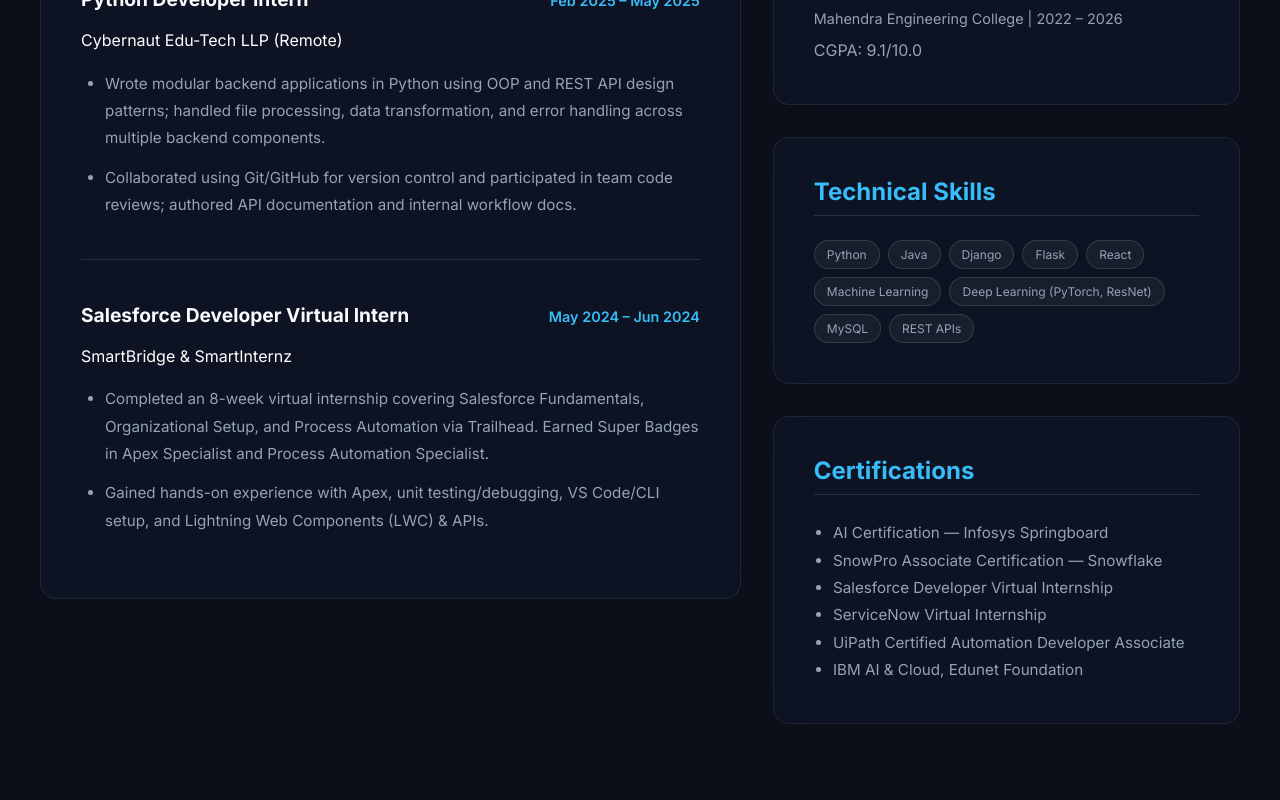
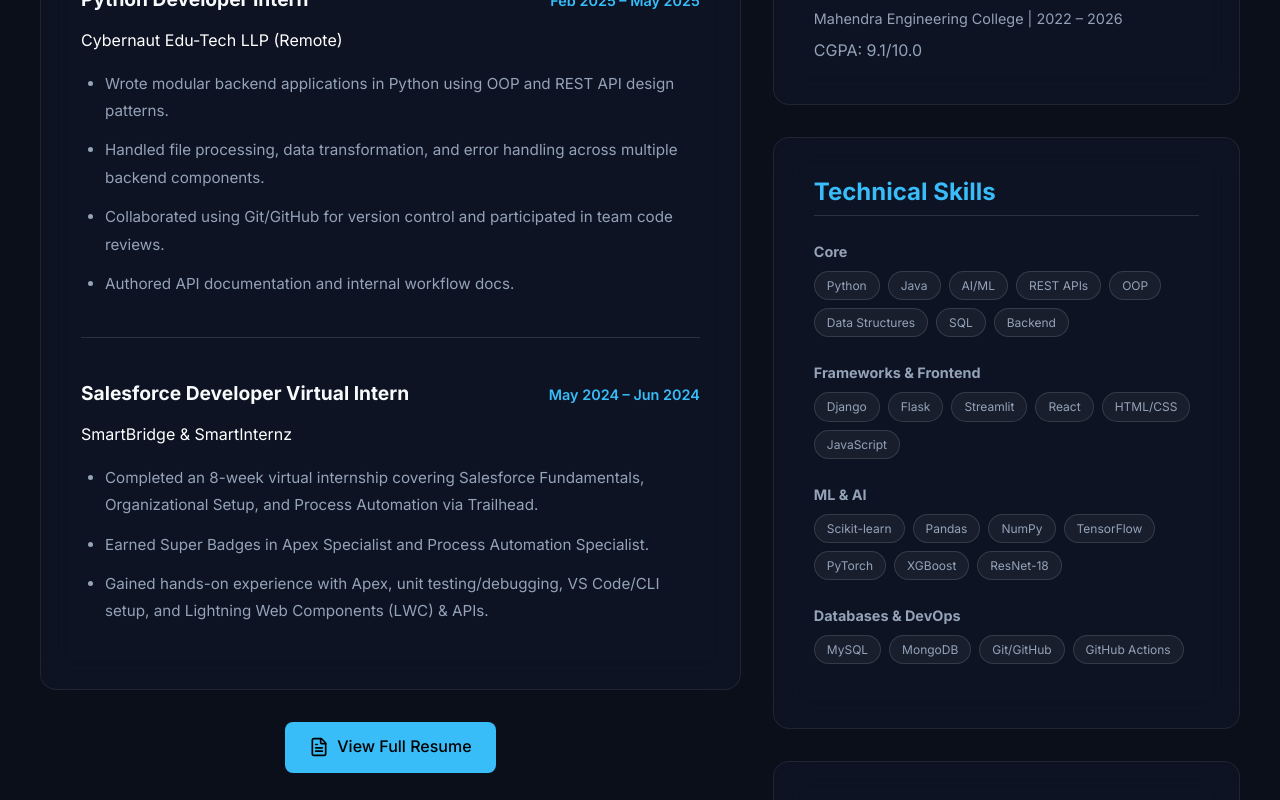
Before and after one commit to Sabrin-s/SABRIN-S, a React (Vite) app: page / in a window 1280 px wide. Shown: the part 2640-3440 px from the top of the page. Built offline with nearby package versions, Linux system fonts and the light colour scheme.

Commit message:
Refine resume layout and content

```diff
--- a/src/App.tsx
+++ b/src/App.tsx
@@ -128,11 +128,8 @@
 
       {/* Resume Section */}
       <section id="resume" className="resume container">
-        <div className="section-header" style={{ display: 'flex', flexWrap: 'wrap', gap: '1rem', justifyContent: 'space-between', alignItems: 'center', marginBottom: '3rem' }}>
-          <h2 className="section-title" style={{ marginBottom: 0 }}>Resume & Experience</h2>
-          <a href="/assets/resume.pdf" target="_blank" rel="noopener noreferrer" className="btn btn-primary" style={{ padding: '0.6rem 1.2rem', fontSize: '0.9rem' }}>
-            <FileText size={18} /> Download Full Resume
-          </a>
+        <div className="section-header" style={{ marginBottom: '3rem' }}>
+          <h2 className="section-title" style={{ marginBottom: 0, textAlign: 'left' }}>Resume & Experience</h2>
         </div>
 
         <div className="resume-layout">
@@ -148,8 +145,10 @@
                 </div>
                 <p className="resume-meta" style={{ marginBottom: '1rem', color: '#fff', fontSize: '1rem' }}>Cybernaut Edu-Tech LLP (Remote)</p>
                 <ul style={{ paddingLeft: '1.5rem', lineHeight: '1.8' }}>
-                  <li style={{ marginBottom: '0.75rem' }}>Wrote modular backend applications in Python using OOP and REST API design patterns; handled file processing, data transformation, and error handling across multiple backend components.</li>
-                  <li>Collaborated using Git/GitHub for version control and participated in team code reviews; authored API documentation and internal workflow docs.</li>
+                  <li style={{ marginBottom: '0.75rem' }}>Wrote modular backend applications in Python using OOP and REST API design patterns.</li>
+                  <li style={{ marginBottom: '0.75rem' }}>Handled file processing, data transformation, and error handling across multiple backend components.</li>
+                  <li style={{ marginBottom: '0.75rem' }}>Collaborated using Git/GitHub for version control and participated in team code reviews.</li>
+                  <li>Authored API documentation and internal workflow docs.</li>
                 </ul>
               </div>
 
@@ -162,10 +161,18 @@
                 </div>
                 <p className="resume-meta" style={{ marginBottom: '1rem', color: '#fff', fontSize: '1rem' }}>SmartBridge & SmartInternz</p>
                 <ul style={{ paddingLeft: '1.5rem', lineHeight: '1.8' }}>
-                  <li style={{ marginBottom: '0.75rem' }}>Completed an 8-week virtual internship covering Salesforce Fundamentals, Organizational Setup, and Process Automation via Trailhead. Earned Super Badges in Apex Specialist and Process Automation Specialist.</li>
+                  <li style={{ marginBottom: '0.75rem' }}>Completed an 8-week virtual internship covering Salesforce Fundamentals, Organizational Setup, and Process Automation via Trailhead.</li>
+                  <li style={{ marginBottom: '0.75rem' }}>Earned Super Badges in Apex Specialist and Process Automation Specialist.</li>
                   <li>Gained hands-on experience with Apex, unit testing/debugging, VS Code/CLI setup, and Lightning Web Components (LWC) & APIs.</li>
                 </ul>
               </div>
+            </div>
+
+            {/* View Full Resume Button placed after experience */}
+            <div style={{ marginTop: '2rem', textAlign: 'center' }}>
+              <a href="/assets/resume.pdf" target="_blank" rel="noopener noreferrer" className="btn btn-primary" style={{ padding: '0.8rem 1.5rem', fontSize: '1rem' }}>
+                <FileText size={20} /> View Full Resume
+              </a>
             </div>
           </div>
 
@@ -182,16 +189,54 @@
 
             <div className="resume-card glass-panel" style={{ marginBottom: '2rem' }}>
               <h3>Technical Skills</h3>
+
+              <div style={{ marginBottom: '1.5rem' }}>
+                <strong style={{ display: 'block', marginBottom: '0.5rem', color: 'var(--text-secondary)', fontSize: '0.9rem' }}>Core</strong>
                 <div className="skills-tags">
                   <span className="tech-tag">Python</span>
                   <span className="tech-tag">Java</span>
+                  <span className="tech-tag">AI/ML</span>
+                  <span className="tech-tag">REST APIs</span>
+                  <span className="tech-tag">OOP</span>
+                  <span className="tech-tag">Data Structures</span>
+                  <span className="tech-tag">SQL</span>
+                  <span className="tech-tag">Backend</span>
+                </div>
+              </div>
+
+              <div style={{ marginBottom: '1.5rem' }}>
+                <strong style={{ display: 'block', marginBottom: '0.5rem', color: 'var(--text-secondary)', fontSize: '0.9rem' }}>Frameworks & Frontend</strong>
+                <div className="skills-tags">
                   <span className="tech-tag">Django</span>
                   <span className="tech-tag">Flask</span>
+                  <span className="tech-tag">Streamlit</span>
                   <span className="tech-tag">React</span>
-                <span className="tech-tag">Machine Learning</span>
-                <span className="tech-tag">Deep Learning (PyTorch, ResNet)</span>
+                  <span className="tech-tag">HTML/CSS</span>
+                  <span className="tech-tag">JavaScript</span>
+                </div>
+              </div>
+
+              <div style={{ marginBottom: '1.5rem' }}>
+                <strong style={{ display: 'block', marginBottom: '0.5rem', color: 'var(--text-secondary)', fontSize: '0.9rem' }}>ML & AI</strong>
+                <div className="skills-tags">
+                  <span className="tech-tag">Scikit-learn</span>
+                  <span className="tech-tag">Pandas</span>
+                  <span className="tech-tag">NumPy</span>
+                  <span className="tech-tag">TensorFlow</span>
+                  <span className="tech-tag">PyTorch</span>
+                  <span className="tech-tag">XGBoost</span>
+                  <span className="tech-tag">ResNet-18</span>
+                </div>
+              </div>
+
+              <div style={{ marginBottom: '1.5rem' }}>
+                <strong style={{ display: 'block', marginBottom: '0.5rem', color: 'var(--text-secondary)', fontSize: '0.9rem' }}>Databases & DevOps</strong>
+                <div className="skills-tags">
                   <span className="tech-tag">MySQL</span>
-                <span className="tech-tag">REST APIs</span>
+                  <span className="tech-tag">MongoDB</span>
+                  <span className="tech-tag">Git/GitHub</span>
+                  <span className="tech-tag">GitHub Actions</span>
+                </div>
               </div>
             </div>
 
```
Lines whose indentation alone changed are shown as unchanged.
